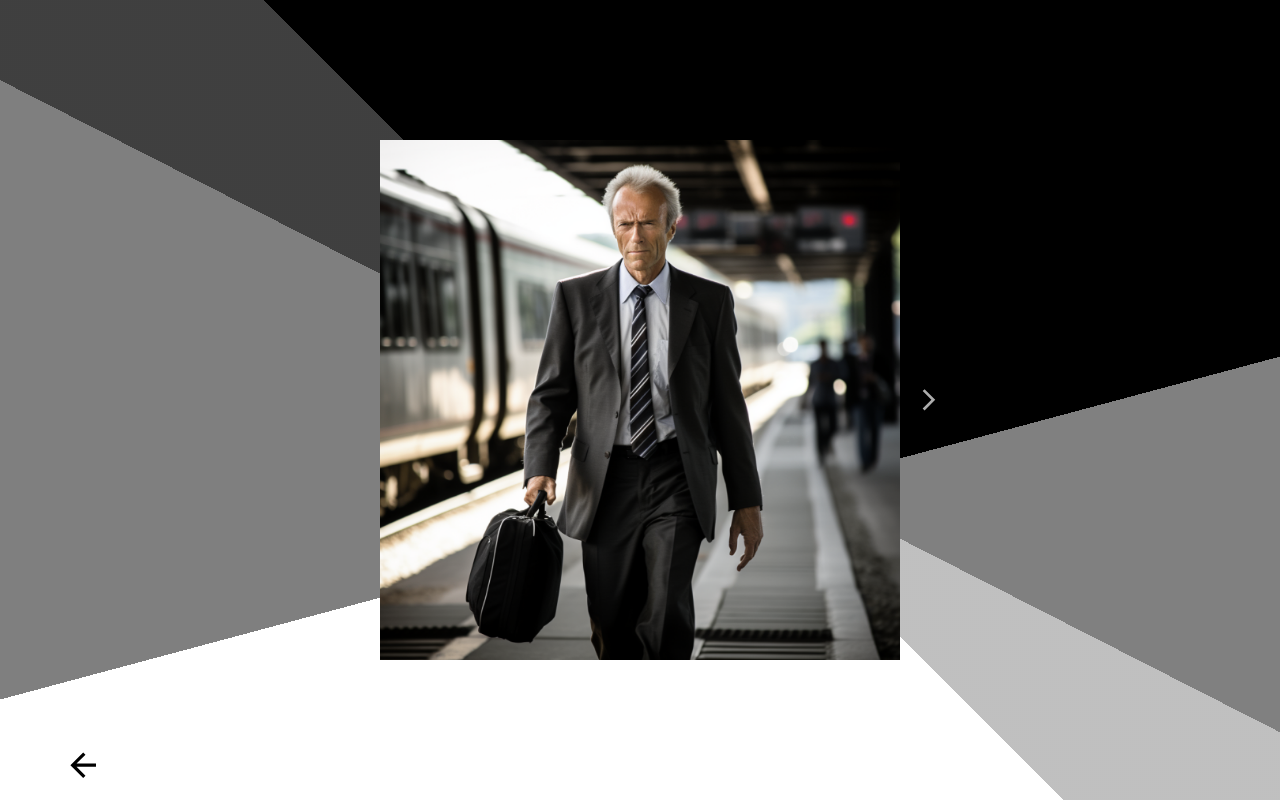
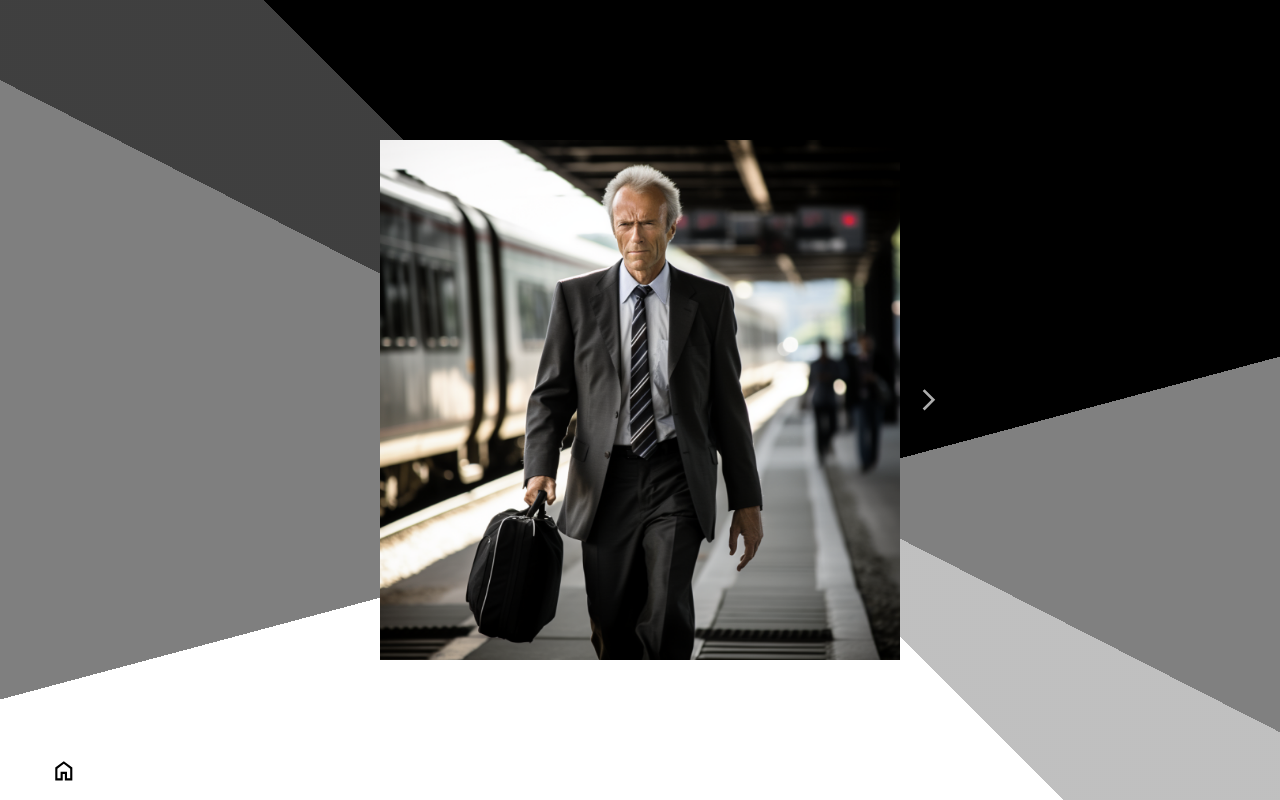
Before and after one commit to NervzZ/portfolio, a React (Create React App) app: page / in a window 1280 px wide. Both pictures are taken after a click on the element "Explore". Built offline with nearby package versions, Linux system fonts and the light colour scheme.

Commit message:
changed back button to home

```diff
--- a/src/components/Buttons/HomeButton/HomeButton.css
+++ b/src/components/Buttons/HomeButton/HomeButton.css
@@ -2,12 +2,12 @@
     fill: black;
     position: fixed;
     bottom: 2%;
-    left: 5%;
+    left: 4%;
     transition: transform 0.5s; /* Add transition */
     transition-timing-function: ease;
 }
 
 .BackArrow:hover {
-    transform: scale(1.3); /* Scale up */
+    transform: scale(1.4); /* Scale up */
     cursor: pointer;
 }
--- a/src/components/Buttons/HomeButton/HomeButton.js
+++ b/src/components/Buttons/HomeButton/HomeButton.js
@@ -12,10 +12,10 @@ const HomeButton = (props) => {
             className="BackArrow"
             onClick={handleClick}
             xmlns="http://www.w3.org/2000/svg"
-            width="3%"
+            width="2%"
             viewBox="0 -960 960 960"
         >
-            <path d="m313-440 224 224-57 56-320-320 320-320 57 56-224 224h487v80H313Z"/>
+            <path d="M240-200h120v-240h240v240h120v-360L480-740 240-560v360Zm-80 80v-480l320-240 320 240v480H520v-240h-80v240H160Zm320-350Z"/>
         </svg>
     )
 }
```
Also changed, not shown: src/components/TextBox/TextBox.js (added, +13 -0 lines), src/components/TextBox/TextBox.css (added).
